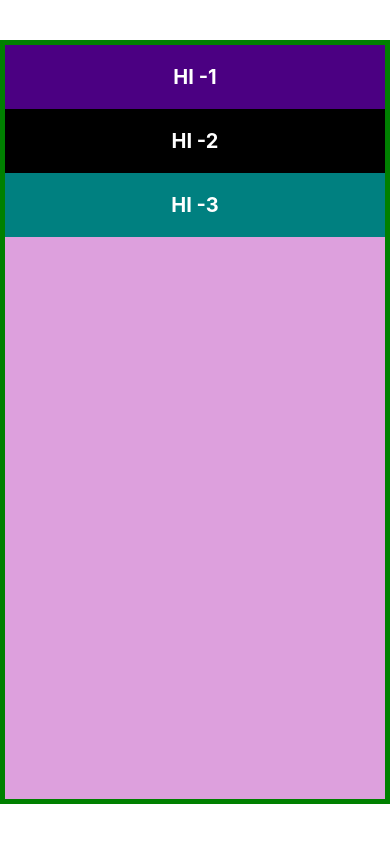
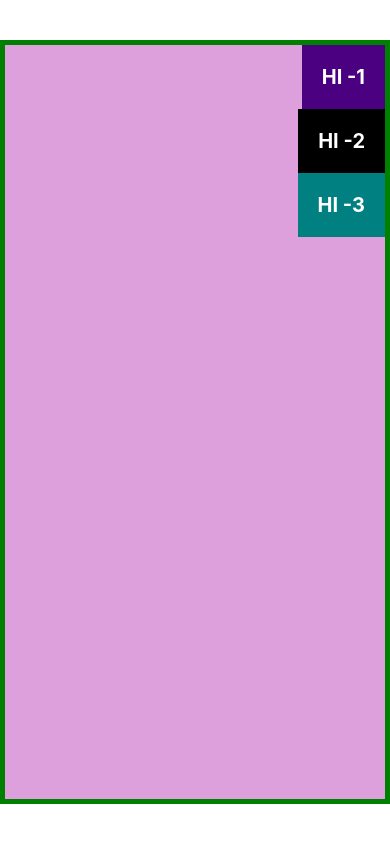
Before and after one commit to TwanstCodess/React-Native-Tutorial, a React Native app in the folder Tutorial/: screen / in a window 390 px wide. Built offline with nearby package versions, Linux system fonts and the light colour scheme.

Commit message:
alignItems

```diff
--- a/Tutorial/App.js
+++ b/Tutorial/App.js
@@ -25,7 +25,7 @@ export default function App() {
 const styles = StyleSheet.create({
   container: {
     flex: 1,
-    justifyContent: 'flex-start',
+    alignItems: 'flex-end',
     backgroundColor: 'plum',
     marginTop: 40,
     marginBottom: 40,
```
